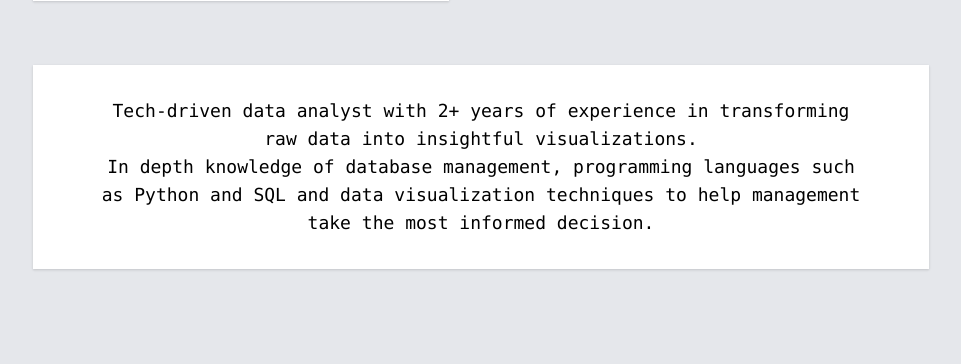
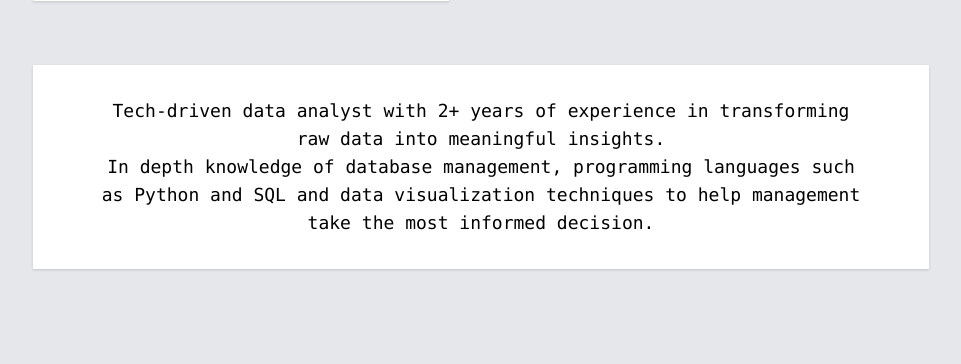
Before and after one commit to PierreMrt/django-portfolio, a Django app: template portfolio/templates/index.html in a window 1280 px wide. Shown: the part 663-1027 px from the top of the page, without its empty margins (159-1120 px from the left). Run offline with Django 3.2, Linux system fonts and the light colour scheme; the template is opened without the code that fills it, so the values that code supplies are empty.

Commit message:
small changes in index.html

```diff
--- a/portfolio/templates/index.html
+++ b/portfolio/templates/index.html
@@ -11,8 +11,8 @@
     </div>
 
     <div class='bg-white row-start-4 lg:row-start-1 lg:col-start-2 shadow w-full mx-auto pb-4'>
-        <div class='flex w-1/2 mx-auto font-extrabold py-4 text-center text-xs md:text-base lg:text-xl'>Looking for me ?</div>
-        <table class='table-fixed w-5/6 mx-auto text-xs md:text-base lg:text-base'>
+        <div class='flex w-1/2 mx-auto font-extrabold py-4 text-center text-sm md:text-base lg:text-xl'>Looking for me ?</div>
+        <table class='table-fixed w-5/6 mx-auto text-xs md:text-base'>
             <tbody>
                 <tr>
                     <td class='w-12 p-2 lg:p-0 lg:py-2'><img src="{% static 'github-ico.png' %}" alt='github icon' class="shadow rounded-full"></td>
@@ -40,7 +40,7 @@
     </div>
 
     <div class='bg-white row-start-2 lg:row-start-3 shadow w-full mx-auto p-8 lg:px-16 text-sm md:text-lg text-center lg:col-span-2'>
-        Tech-driven data analyst with 2+ years of experience in transforming raw data into insightful visualizations.<br/>
+        Tech-driven data analyst with 2+ years of experience in transforming raw data into meaningful insights.<br/>
         In depth knowledge of database management, programming languages such as Python and SQL and data visualization
         techniques to help management take the most informed decision.
     </div>
```
